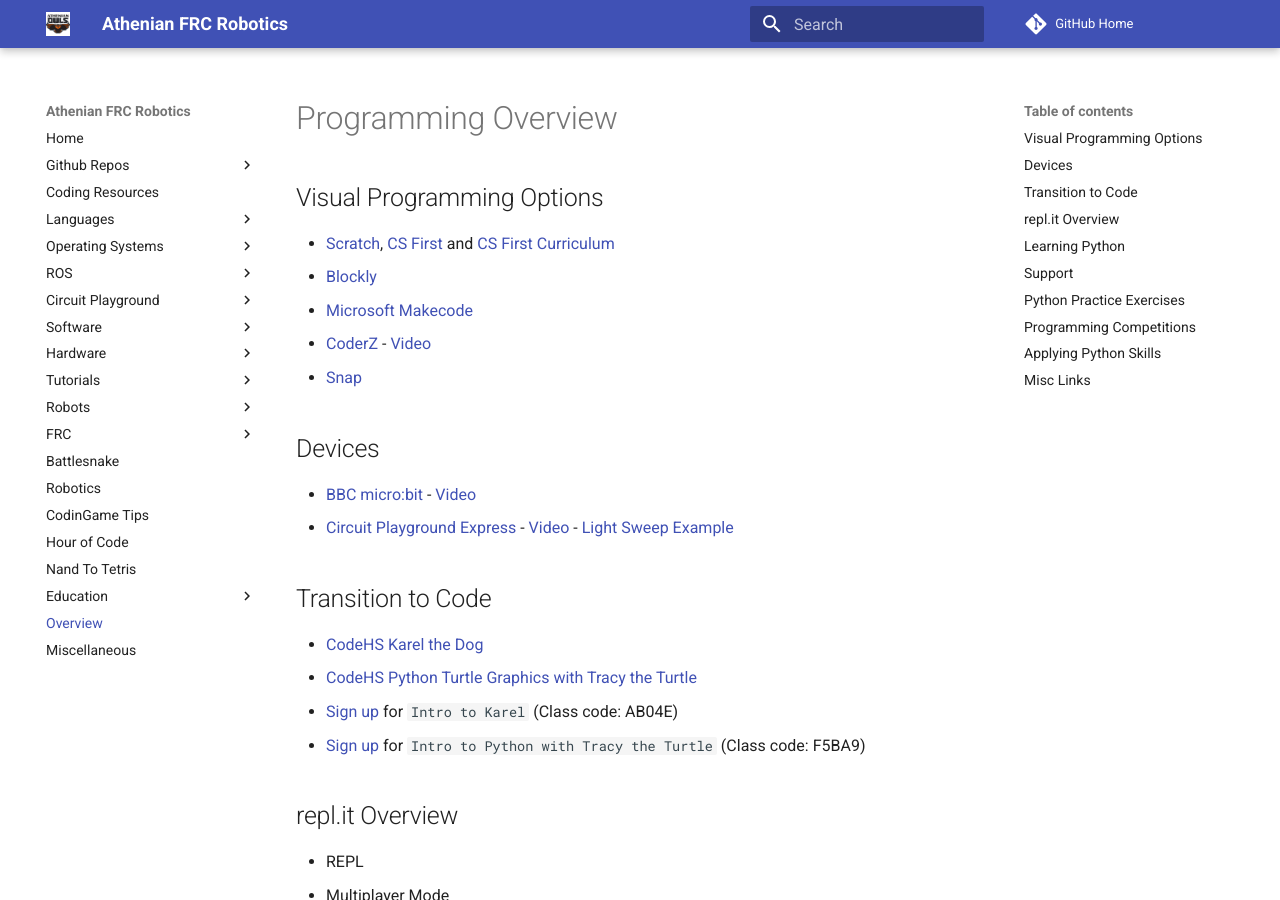
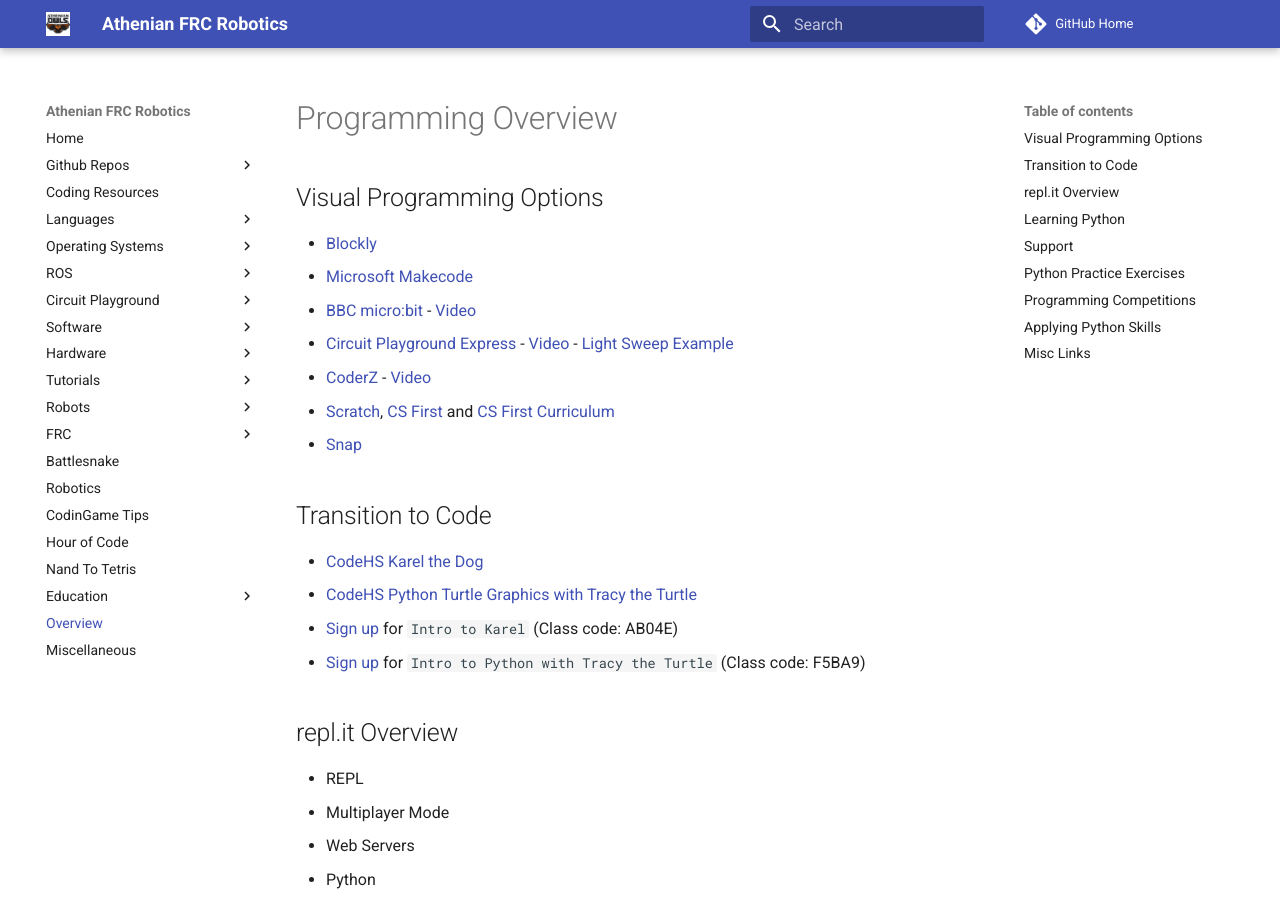
Before and after one commit to athenian-robotics/athenian-robotics-mkdocs, an MkDocs documentation site: the page built from docs/overview.md, in a window 1280 px wide and 900 px high. Built offline with MkDocs 1.6.1 and Material for MkDocs 9.7.7, drawn with Linux system fonts in a browser that asks for light colours; comment, search, counter and statistics services are not loaded.

Commit message:
Update docs

```diff
--- a/docs/overview.md
+++ b/docs/overview.md
@@ -1,16 +1,13 @@
 # Programming Overview
 
 ## Visual Programming Options
-* [Scratch](https://scratch.mit.edu), [CS First](https://csfirst.withgoogle.com) and [CS First Curriculum](https://csfirst.withgoogle.com/c/cs-first/en/curriculum.html)
 * [Blockly](https://developers.google.com/blockly/)
 * [Microsoft Makecode](https://www.microsoft.com/en-us/makecode)
-* [CoderZ](http://www.GoCoderZ.com/) - [Video](https://www.youtube.com/watch?v=au3qUudqBo8)
-* [Snap](https://snap.berkeley.edu)
-
-
-## Devices
 * [BBC micro:bit](https://microbit.org) - [Video](https://www.youtube.com/watch?v=Wuza5WXiMkc)
 * [Circuit Playground Express](https://www.adafruit.com/product/3333) - [Video](https://www.youtube.com/watch?v=4lGRgO40UhM) - [Light Sweep Example](../light-sweep/)
+* [CoderZ](http://www.GoCoderZ.com/) - [Video](https://www.youtube.com/watch?v=au3qUudqBo8)
+* [Scratch](https://scratch.mit.edu), [CS First](https://csfirst.withgoogle.com) and [CS First Curriculum](https://csfirst.withgoogle.com/c/cs-first/en/curriculum.html)
+* [Snap](https://snap.berkeley.edu)
 
 
 ## Transition to Code
```
